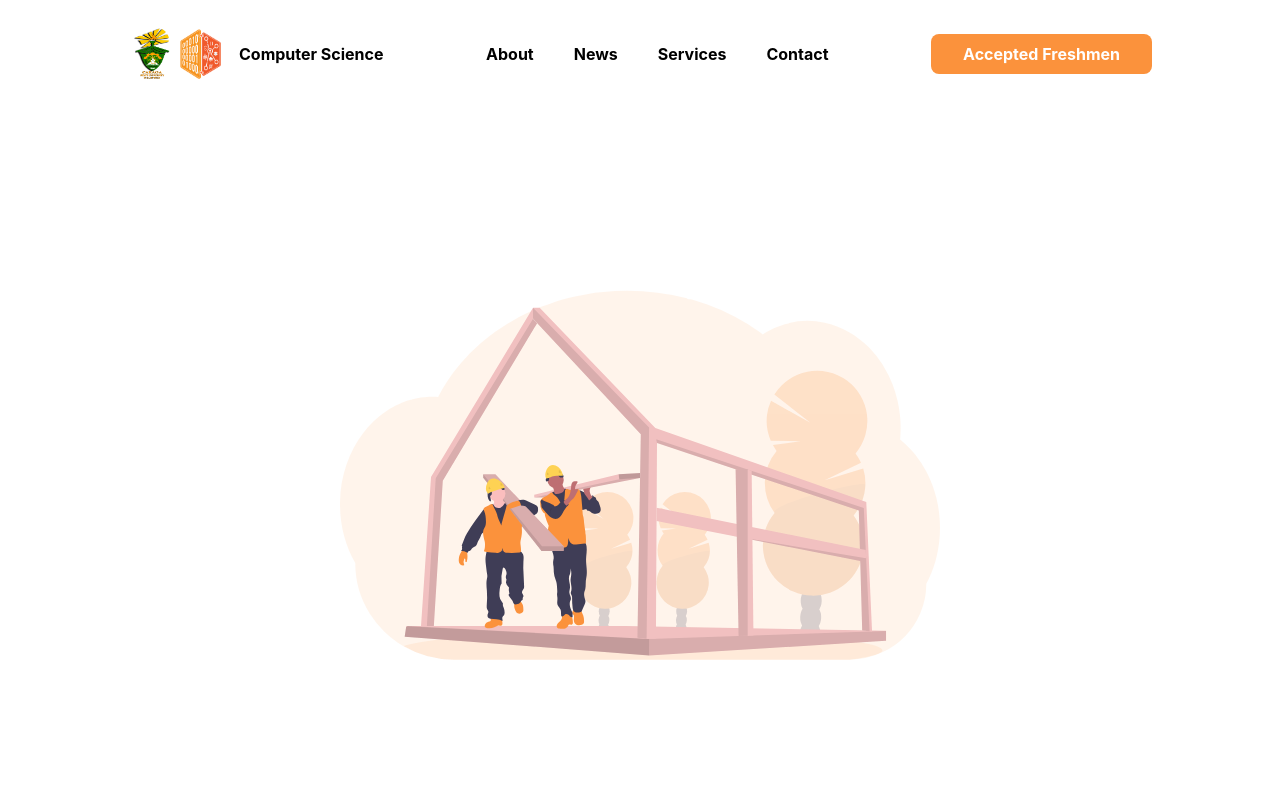
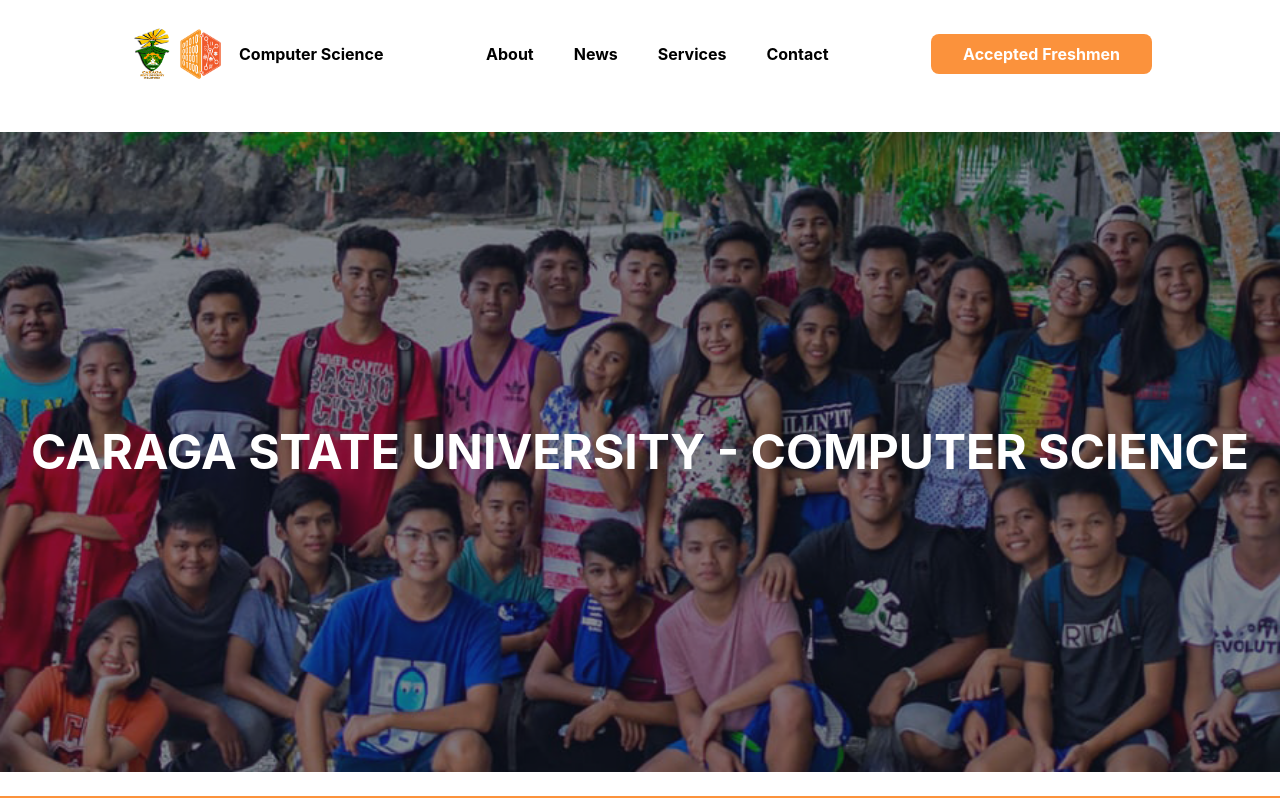
Before and after one commit to kentezrabetita/csu-komsay, a Next.js app: page /about in a window 1280 px wide. Shown: the top 798 px of the page. Built offline with nearby package versions, Linux system fonts and the light colour scheme.

Commit message:
add hero image

```diff
--- a/components/landing.js
+++ b/components/landing.js
@@ -1,12 +1,23 @@
 import React from 'react';
-import Hero from './hero';
 import MainLayout from './layout';
+import { motion } from 'framer-motion';
 
 export default function Landing() {
   return (
     <MainLayout>
-      <section className='flex flex-col h-screen'>
-        <Hero />
+      <section className='h-[80vh]'>
+        <motion.div
+          initial={{ opacity: 0 }}
+          animate={{ opacity: 1 }}
+          transition={{ duration: 0.8 }}
+          className='flex justify-center h-full bg-center bg-no-repeat bg-cover bg-saiyans'
+        >
+          <div className='inset-0 flex items-center justify-center w-full h-full bg-gray-900 bg-opacity-50'>
+            <h1 className='text-2xl font-bold text-center text-white uppercase md:text-5xl'>
+              Caraga State University - Computer Science
+            </h1>
+          </div>
+        </motion.div>
       </section>
     </MainLayout>
   );
--- a/tailwind.config.js
+++ b/tailwind.config.js
@@ -5,7 +5,11 @@
     './components/**/*.{js,ts,jsx,tsx}',
   ],
   theme: {
-    extend: {},
+    extend: {
+      backgroundImage: {
+        saiyans: "url('../public/images/saiyans.jpg')",
+      },
+    },
   },
   plugins: [],
 };
```
Also changed, not shown: public/images/saiyans.jpg (added).
